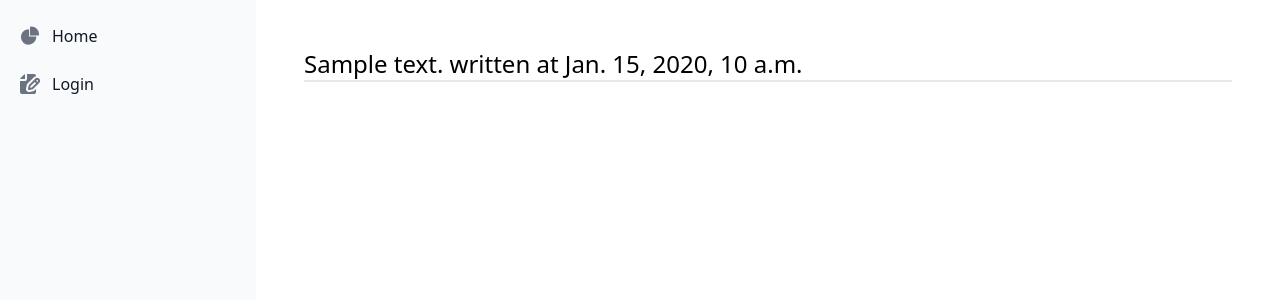
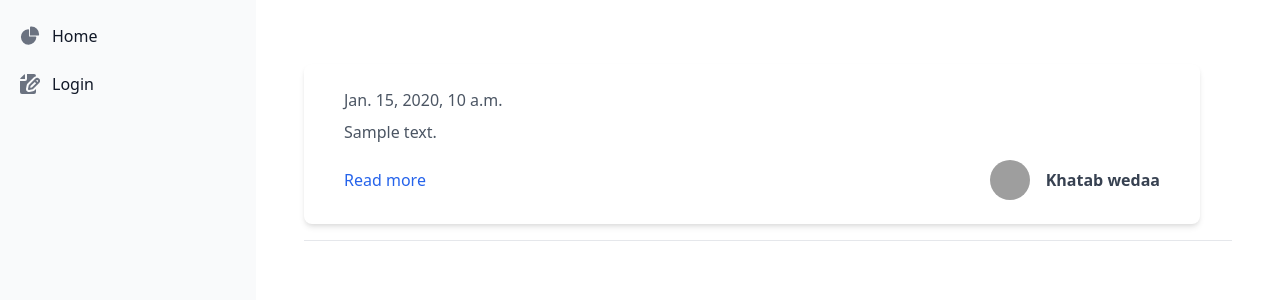
Before and after one commit to sukhjit1992/Django-201instaclone, a Django app: page / in a window 1280 px wide. Shown: the top 300 px of the page. Run offline with Django 4.2, Linux system fonts and the light colour scheme; tables that the repository leaves empty hold one stand-in row (values such as "Sample post"); grey boxes are pictures that could not be loaded.

Commit message:
update homepage.html with the tailwind profilephto

```diff
--- a/feed/templates/feed/homepage.html
+++ b/feed/templates/feed/homepage.html
@@ -2,6 +2,27 @@
 {% block title %}homepage{% endblock %}
 {% block body %}
     {% for post in posts %}
-        {{post.text}} written at {{post.date}} <hr>
+        <!-- component  is from  tailwindcomponents.com/component/post-artical-->
+<div class="max-w-4xl px-10 my-4 py-6 bg-white rounded-lg shadow-md">
+    <div class="flex justify-between items-center">
+        <span class="font-light text-gray-600">{{post.date}}</span>
+        <!-- <a class="px-2 py-1 bg-gray-600 text-gray-100 font-bold rounded hover:bg-gray-500" href="#">Design</a> -->
+    </div>
+    <div class="mt-2">
+
+        <p class="mt-2 text-gray-600">{{post.text}}</p>
+    </div>
+    <div class="flex justify-between items-center mt-4">
+        {# TODO add a detail url #}
+        <a class="text-blue-600 hover:underline" href="#">Read more</a>
+        <div>
+            {# TODO: user need to link their bio,photo,thumbnail & name #}
+            <a class="flex items-center" href="#">
+                <img class="mx-4 w-10 h-10 object-cover rounded-full hidden sm:block" src="https://images.unsplash.com/photo-1502980426475-b83966705988?ixlib=rb-1.2.1&ixid=eyJhcHBfaWQiOjEyMDd9&auto=format&fit=crop&w=373&q=80" alt="avatar">
+                <h1 class="text-gray-700 font-bold">Khatab wedaa</h1>
+            </a>
+        </div>
+    </div>
+</div>
     {% endfor %}
 {% endblock %}
```
